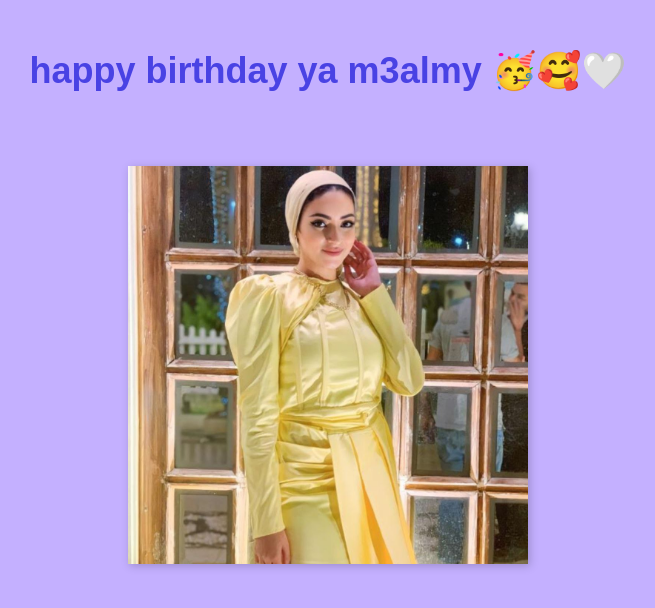
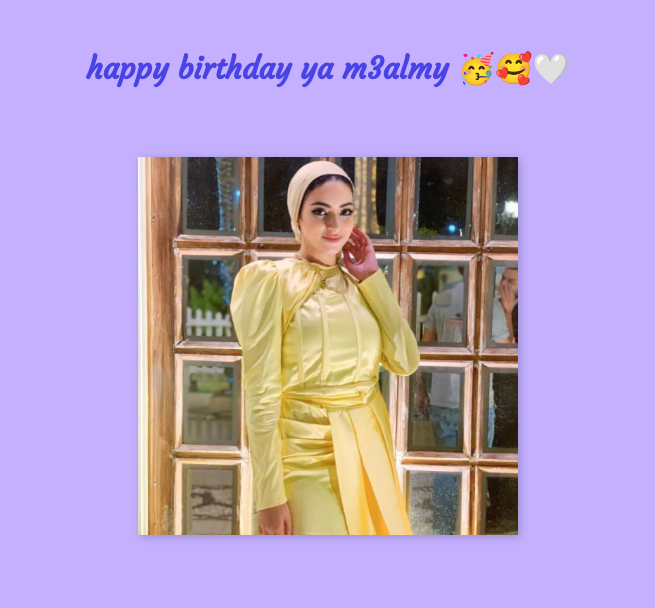
Before and after one commit to Yaya01111/Happy-birthday, a plain HTML site: page click me.html in a window 1280 px wide. Shown: the whole page, without its empty margins (312-967 px from the left). Drawn offline with Linux system fonts and the light colour scheme.

Commit message:
Update click me.html

```diff
--- a/click me.html
+++ b/click me.html
@@ -14,12 +14,12 @@
 
              h1 {
     color: #4942E4;
-    font-size: 36px;
+    font-size: 30px;
     margin-top: 50px;
-
+    font-family: 'Courgette', cursive;
   }
   #photo {
-    width: 400px;
+    width: 380px;
     margin: 0 auto;
     margin-top: 50px;
     filter: drop-shadow(2px 2px 4px rgba(0, 0, 0, 0.2));
@@ -27,6 +27,8 @@
 
 
     </style>
+    <link rel="preconnect" href="https://fonts.gstatic.com" crossorigin>
+    <link href="https://fonts.googleapis.com/css2?family=Courgette&display=swap" rel="stylesheet">
 </head>
 <body>
     <h1>happy birthday ya m3almy 🥳🥰🤍</h1>
```
